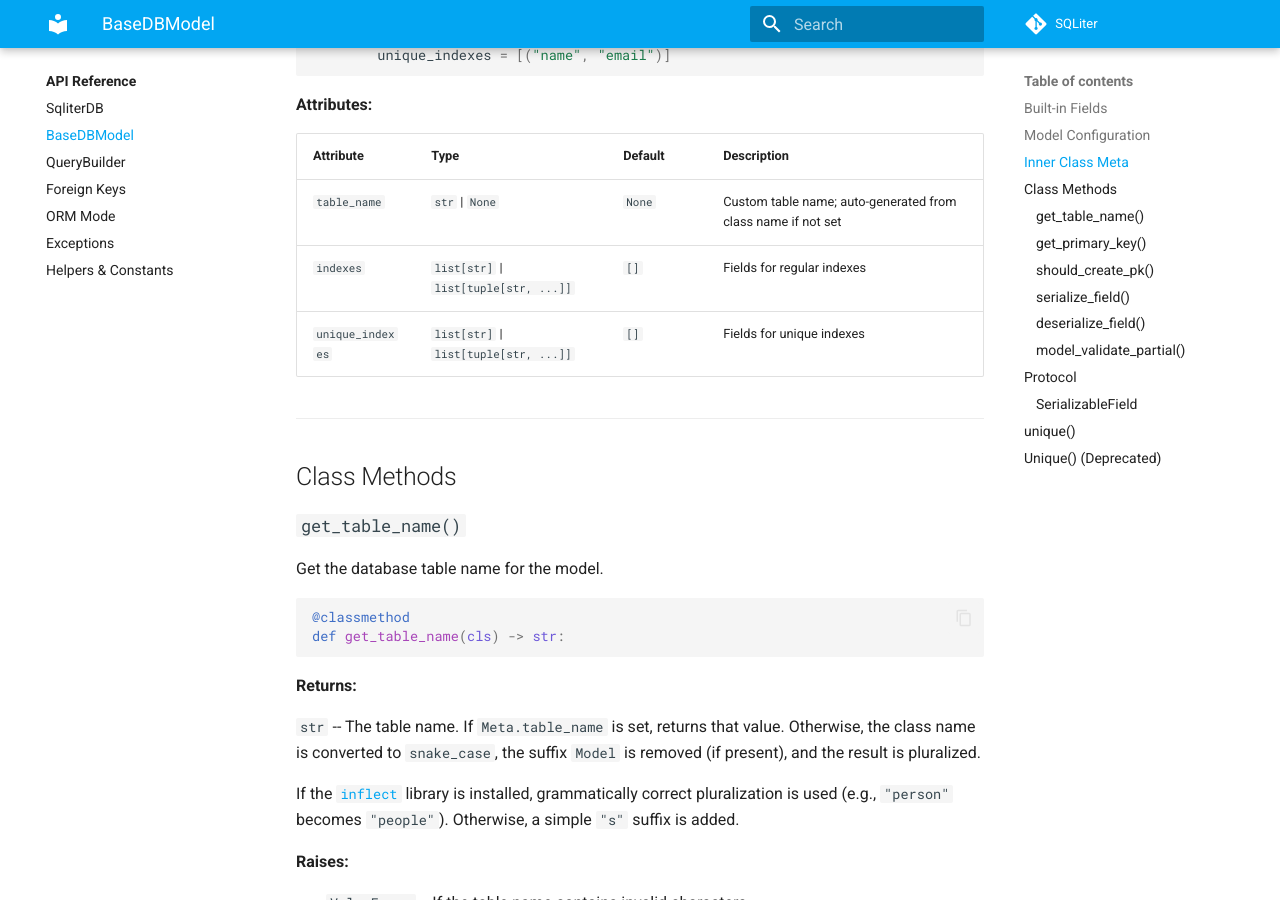
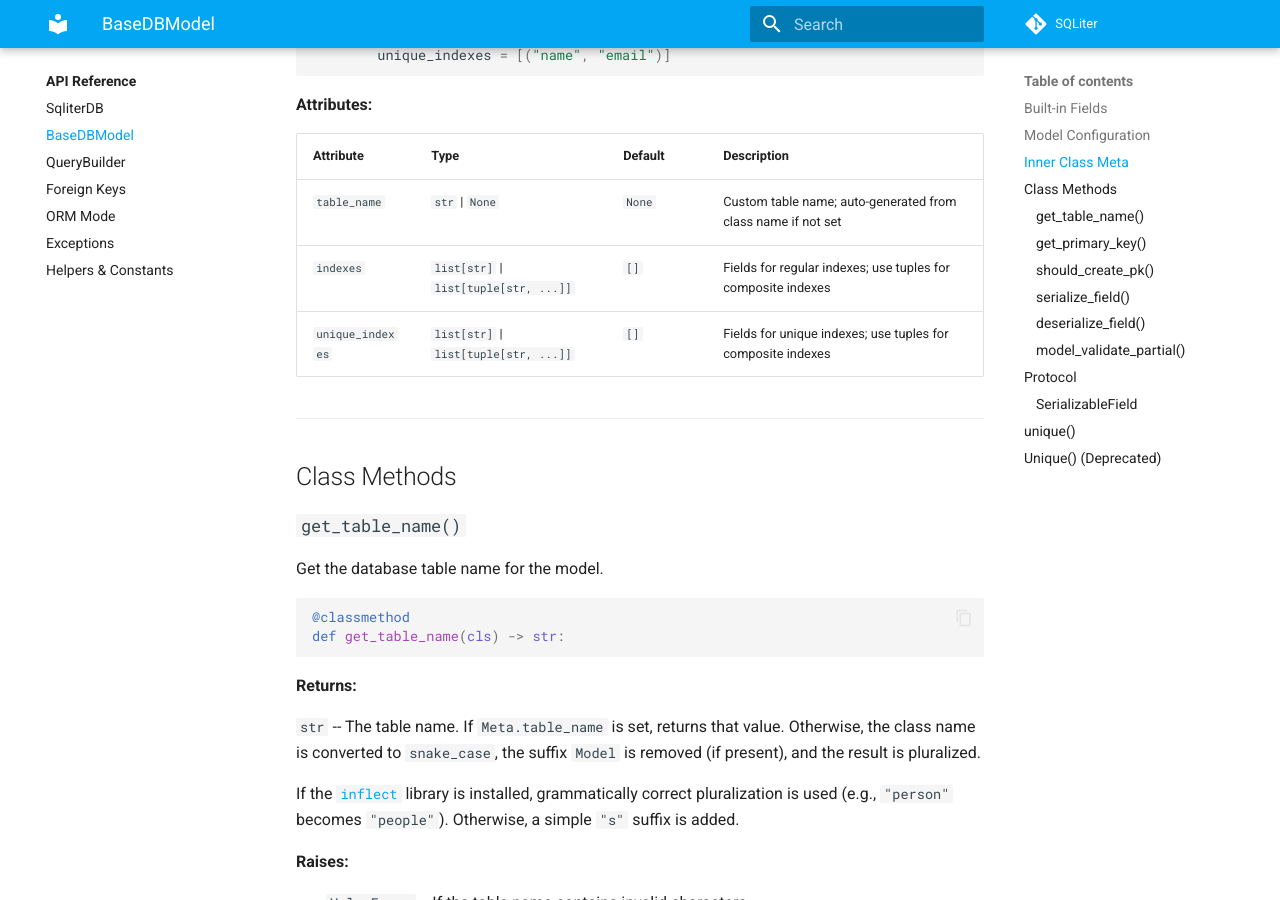
Before and after one commit to seapagan/sqliter-py, an MkDocs documentation site: the page built from docs/api-reference/base-model.md, in a window 1280 px wide and 900 px high, scrolled down 1783 px. Built offline with MkDocs 1.6.1 and Material for MkDocs 9.7.7, drawn with Linux system fonts in a browser that asks for light colours; plug-ins that fetch from the network failed and are left out; comment, search, counter and statistics services are not loaded.

Commit message:
Clarify operator and index docs
- note __like expects a full LIKE pattern

- call out tuples for composite indexes

```diff
--- a/docs/api-reference/base-model.md
+++ b/docs/api-reference/base-model.md
@@ -79,8 +79,8 @@
 | Attribute        | Type                                       | Default | Description                                                  |
 | ---------------- | ------------------------------------------ | ------- | ------------------------------------------------------------ |
 | `table_name`     | `str` &#124; `None`                        | `None`  | Custom table name; auto-generated from class name if not set |
-| `indexes`        | `list[str]` &#124; `list[tuple[str, ...]]` | `[]`    | Fields for regular indexes                                   |
-| `unique_indexes` | `list[str]` &#124; `list[tuple[str, ...]]` | `[]`    | Fields for unique indexes                                    |
+| `indexes`        | `list[str]` &#124; `list[tuple[str, ...]]` | `[]`    | Fields for regular indexes; use tuples for composite indexes |
+| `unique_indexes` | `list[str]` &#124; `list[tuple[str, ...]]` | `[]`    | Fields for unique indexes; use tuples for composite indexes  |
 
 ---
 
```
Also changed, not shown: docs/api-reference/helpers.md (+2 -0 lines).
